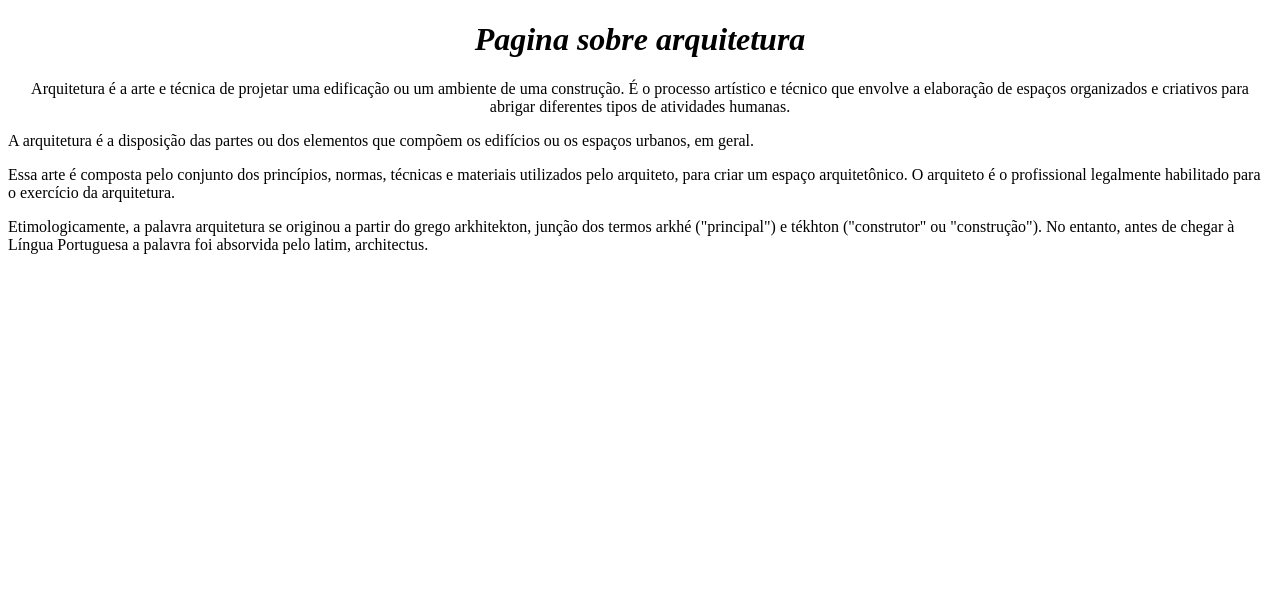
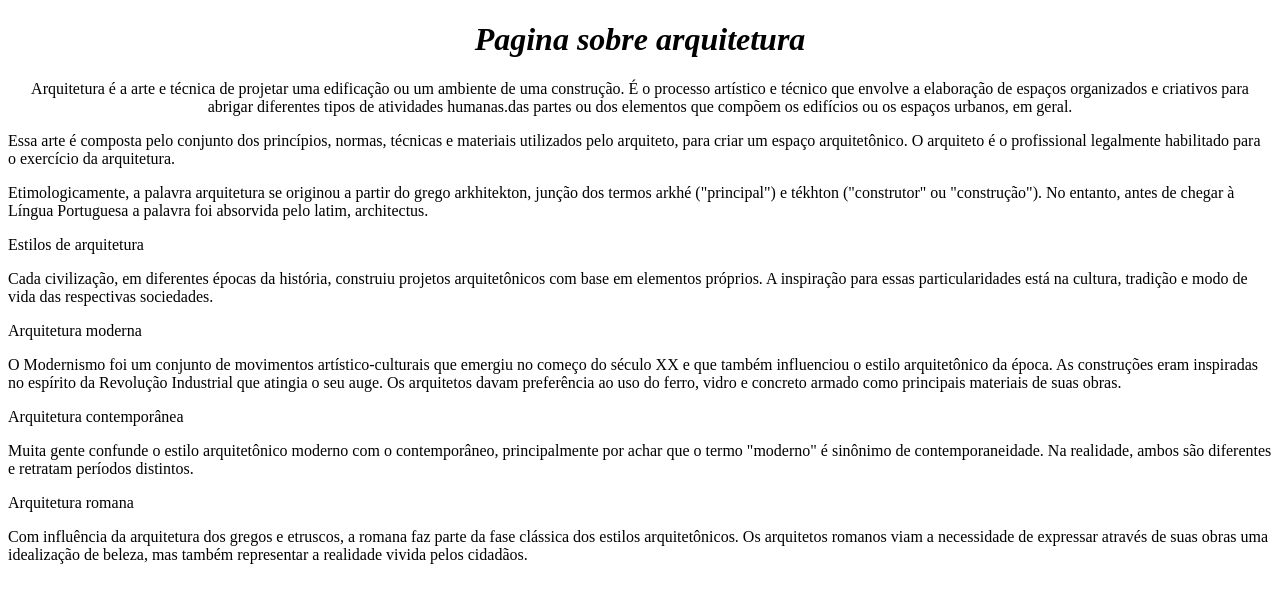
Before and after one commit to katreiis/minha_pagina_web, a plain HTML site: page index.html in a window 1280 px wide. Drawn offline with Linux system fonts and the light colour scheme.

Commit message:
Pesquisa arquitetura

```diff
--- a/index.html
+++ b/index.html
@@ -9,12 +9,22 @@
 <body>
 <h1 style = "text-align: center;"><strong><em> Pagina sobre arquitetura</em> </strong> </h1>
 
-<p style = "text-align: center;">Arquitetura é a arte e técnica de projetar uma edificação ou um ambiente de uma construção. É o processo artístico e técnico que envolve a elaboração de espaços organizados e criativos para abrigar diferentes tipos de atividades humanas.
-<p>A arquitetura é a disposição das partes ou dos elementos que compõem os edifícios ou os espaços urbanos, em geral.
-<p>Essa arte é composta pelo conjunto dos princípios, normas, técnicas e materiais utilizados pelo arquiteto, para criar um espaço arquitetônico. O arquiteto é o profissional legalmente habilitado para o exercício da arquitetura.
-<p>Etimologicamente, a palavra arquitetura se originou a partir do grego arkhitekton, junção dos termos arkhé ("principal") e tékhton ("construtor" ou "construção"). No entanto, antes de chegar à Língua Portuguesa a palavra foi absorvida pelo latim, architectus.
+<p style = "text-align: center;">Arquitetura é a arte e técnica de projetar uma edificação ou um ambiente de uma construção. É o processo artístico e técnico que envolve a elaboração de espaços organizados e criativos para abrigar diferentes tipos de atividades humanas.das partes ou dos elementos que compõem os edifícios ou os espaços urbanos, em geral.</p>
+<p>Essa arte é composta pelo conjunto dos princípios, normas, técnicas e materiais utilizados pelo arquiteto, para criar um espaço arquitetônico. O arquiteto é o profissional legalmente habilitado para o exercício da arquitetura.</p>
+<p>Etimologicamente, a palavra arquitetura se originou a partir do grego arkhitekton, junção dos termos arkhé ("principal") e tékhton ("construtor" ou "construção"). No entanto, antes de chegar à Língua Portuguesa a palavra foi absorvida pelo latim, architectus.</p>
+<p> Estilos de arquitetura</p>
+<p>Cada civilização, em diferentes épocas da história, construiu projetos arquitetônicos com base em elementos próprios. A inspiração para essas particularidades está na cultura, tradição e modo de vida das respectivas sociedades.</p>
+<p>Arquitetura moderna</p>
+O Modernismo foi um conjunto de movimentos artístico-culturais que emergiu no começo do século XX e que também influenciou o estilo arquitetônico da época.
+As construções eram inspiradas no espírito da Revolução Industrial que atingia o seu auge. Os arquitetos davam preferência ao uso do ferro, vidro e concreto armado como principais materiais de suas obras.
+<p>Arquitetura contemporânea</p>
+Muita gente confunde o estilo arquitetônico moderno com o contemporâneo, principalmente por achar que o termo "moderno" é sinônimo de contemporaneidade. Na realidade, ambos são diferentes e retratam períodos distintos.
+<p>Arquitetura romana </p>
+Com influência da arquitetura dos gregos e etruscos, a romana faz parte da fase clássica dos estilos arquitetônicos.
+Os arquitetos romanos viam a necessidade de expressar através de suas obras uma idealização de beleza, mas também representar a realidade vivida pelos cidadãos.
 
 
 
 </body>
+
  </html>
```
